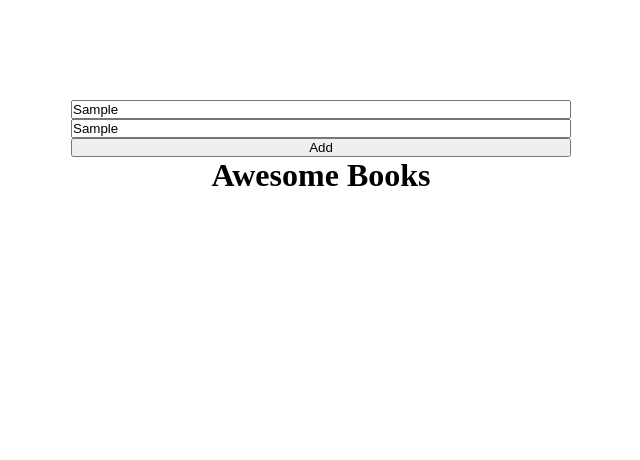
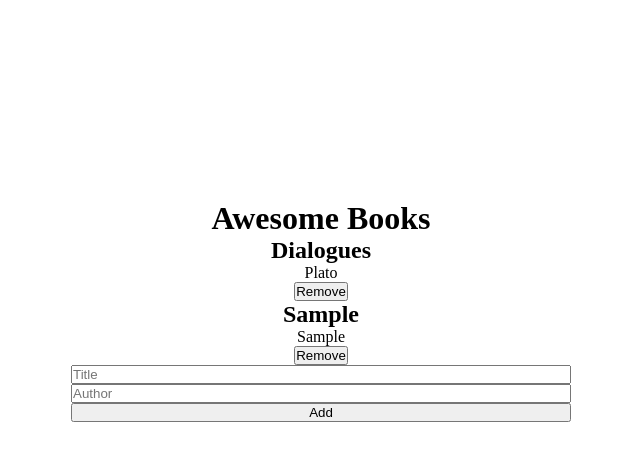
Before and after one commit to MarcoAurelioAntonio/Awesome-Books, a website: page index.html in a window 1280 px wide. Both pictures are taken after typing "Sample", "Sample" into the empty fields and a click on the button "Add". Shown: the whole page, without its empty margins (319-959 px from the left). Drawn offline with Linux system fonts and the light colour scheme.

Commit message:
Fix add book function

```diff
--- a/index.html
+++ b/index.html
@@ -9,6 +9,7 @@
 
 </head>
 <body>
+  <div class="container">
     <h1 class="header">Awesome Books</h1>
 
     <div class="list">
@@ -20,7 +21,7 @@
         <input class="author" type="text" placeholder="Author">
         <input type="button" class="btn" value="Add">
     </form>
-
+  </div>
 
     <script src="index.js"></script>
 </body>
--- a/index.js
+++ b/index.js
@@ -1,29 +1,80 @@
+const bookContainer = document.querySelector('.container');
 const titleSelector = document.querySelector('.title');
 const authorSelector = document.querySelector('.author');
 const addSelector = document.querySelector('.btn');
 const listSelector = document.querySelector('.list');
 
-const bookArr = [];
+const bookArr = [
+  {
+    title: 'Dialogues',
+    author: 'Plato',
+  }
+];
 
 const titleArr = [];
 const authorArr = [];
 const buttonArr = [];
+const bookElement = [];
 
 
 for (let i = 0; i < bookArr.length; i += 1) {
+
+  bookElement[i] = document.createElement('div');
+  listSelector.appendChild(bookElement[i]);
+
   titleArr[i] = document.createElement('h2');
   authorArr[i] = document.createElement('p');
 
-  listSelector.appendChild(titleArr[i]);
-  listSelector.appendChild(authorArr[i]);
+  bookElement[i].appendChild(titleArr[i]);
+  bookElement[i].appendChild(authorArr[i]);
 
   titleArr[i].innerHTML = bookArr[i].title;
   authorArr[i].innerHTML = bookArr[i].author;
 
   buttonArr[i] = document.createElement('button');
   buttonArr[i].innerHTML = 'Remove';
-  listSelector.appendChild(buttonArr[i]);
+  bookElement[i].appendChild(buttonArr[i]);
+
 }
+
+addSelector.addEventListener('click', () => {
+    let newBook = {};
+
+  newBook.title = titleSelector.value;
+  newBook.author = authorSelector.value;
+  listSelector.textContent = '';
+
+  bookArr.push(newBook);
+  console.log(bookArr);
+  for (let i = 0; i < bookArr.length; i += 1) {
+
+    bookElement[i] = document.createElement('div');
+    listSelector.appendChild(bookElement[i]);
+
+    titleArr[i] = document.createElement('h2');
+    authorArr[i] = document.createElement('p');
+
+    bookElement[i].appendChild(titleArr[i]);
+    bookElement[i].appendChild(authorArr[i]);
+
+    titleArr[i].innerHTML = bookArr[i].title;
+    authorArr[i].innerHTML = bookArr[i].author;
+
+    buttonArr[i] = document.createElement('button');
+    buttonArr[i].innerHTML = 'Remove';
+    bookElement[i].appendChild(buttonArr[i]);
+  }
+  titleSelector.value = '';
+  authorSelector.value = '';
+  console.log(newBook.title);
+  console.log(titleSelector);
+  console.log(newBook.author);
+  console.log(authorSelector);
+  console.log(newBook);
+
+});
+
+
 /*function showBook(book) {
   const title = document.createElement('h2');
   const author = document.createElement('p');
@@ -36,39 +87,3 @@ for (let i = 0; i < bookArr.length; i += 1) {
   listSelector.appendChild(button);
 
 }*/
-addSelector.addEventListener('click', () => {
-    let newBook = {};
-
-  newBook.title = titleSelector.value;
-  newBook.author = authorSelector.value;
-  listSelector.remove();
-  const bookWrapper = document.createElement('div');
-  bookArr.push(newBook);
-  console.log(bookArr);
-  for (let i = 0; i < bookArr.length; i += 1) {
-    const listSelector = createElement('div');
-    listSelector.className = 'list';
-
-
-    titleArr[i] = document.createElement('h2');
-    authorArr[i] = document.createElement('p');
-
-    listSelector.appendChild(titleArr[i]);
-    listSelector.appendChild(authorArr[i]);
-
-    titleArr[i].innerHTML = bookArr[i].title;
-    authorArr[i].innerHTML = bookArr[i].author;
-
-    buttonArr[i] = document.createElement('button');
-    buttonArr[i].innerHTML = 'Remove';
-    listSelector.appendChild(buttonArr[i]);
-  }
-  titleSelector.value = '';
-  authorSelector.value = '';
-  console.log(newBook.title);
-  console.log(titleSelector);
-  console.log(newBook.author);
-  console.log(authorSelector);
-  console.log(newBook);
-
-});
--- a/style.css
+++ b/style.css
@@ -4,6 +4,14 @@
 }
 
 body {
+  display: flex;
+  flex-direction: column;
+  margin: auto;
+  text-align: center;
+  margin-top: 100px;
+}
+
+.container {
   display: flex;
   flex-direction: column;
   margin: auto;
@@ -25,3 +33,7 @@ form {
 .list {
   order: 2;
 }
+
+.form {
+  order: 3;
+}
```
